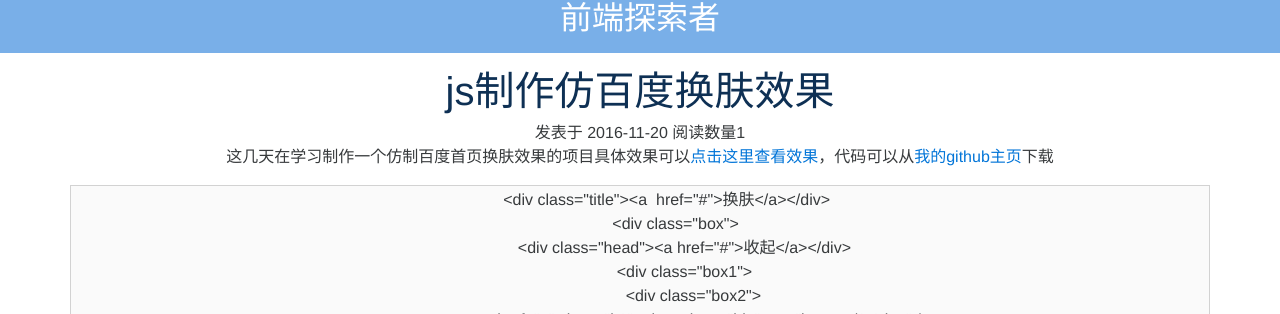
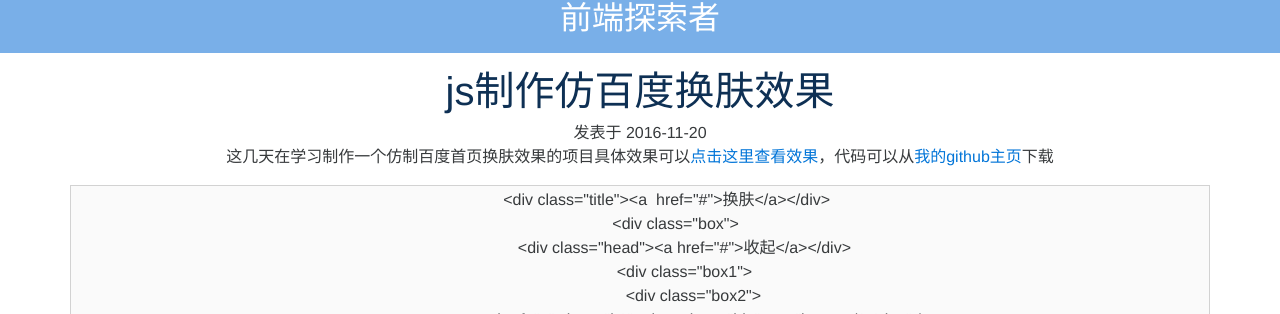
Before and after one commit to AustinCQ/AustinCQ.github.io, a Jekyll site: the page built from 2016/11/20/index.html, in a window 1280 px wide. Shown: the part 533-847 px from the top of the page. Built offline with Jekyll 4.4.1, drawn with Linux system fonts in a browser that asks for light colours; nearby versions of some CDN libraries; comment, search, counter and statistics services are not loaded.

Commit message:
Update min.html

```diff
--- a/_includes/min.html
+++ b/_includes/min.html
@@ -7,57 +7,6 @@
             <time itemprop="dateCreated" datetime="2016-11-20" content="2016-11-20">
                 2016-11-20
             </time>
-          <script language=JavaScript>
-            <!--
-            var caution = false;
-            function setCookie(name, value, expires, path, domain, secure) {
-                var curCookie = name + "=" + escape(value) +
-                        ((expires) ? "; expires=" + expires.toGMTString() : "") +
-                        ((path) ? "; path=" + path : "") +
-                        ((domain) ? "; domain=" + domain : "") +
-                        ((secure) ? "; secure" : "");
-                if (!caution || (name + "=" + escape(value)).length <= 4000)
-                    document.cookie = curCookie;
-                else
-                if (confirm("Cookie exceeds 4KB and will be cut!"))
-                    document.cookie = curCookie
-            }
-            function getCookie(name) {
-                var prefix = name + "=";
-                var cookieStartIndex = document.cookie.indexOf(prefix);
-                if (cookieStartIndex == -1)
-                    return null;
-                var cookieEndIndex = document.cookie.indexOf(";", cookieStartIndex + prefix.length);
-                if (cookieEndIndex == -1)
-                    cookieEndIndex = document.cookie.length;
-                return unescape(document.cookie.substring(cookieStartIndex + prefix.length, cookieEndIndex))
-            }
-            function deleteCookie(name, path, domain) {
-                if (getCookie(name)) {
-                    document.cookie = name + "=" +
-                            ((path) ? "; path=" + path : "") +
-                            ((domain) ? "; domain=" + domain : "") +
-                            "; expires=Thu, 01-Jan-70 00:00:01 GMT"
-                }
-            }
-            function fixDate(date) {
-                var base = new Date(0);
-                var skew = base.getTime();
-                if (skew > 0)
-                    date.setTime(date.getTime() - skew)
-            }
-            var now = new Date();
-            fixDate(now);
-            now.setTime(now.getTime() + 365 * 24 * 60 * 60 * 1000);
-            var visits = getCookie("counter");
-            if (!visits)
-                visits = 1;
-            else
-                visits = parseInt(visits) + 1;
-            setCookie("counter", visits, now);
-            document.write("阅读数量" + visits );
-            // -->
-        </script>
     </div>
         <div class="article-body">
             <p>这几天在学习制作一个仿制百度首页换肤效果的项目具体效果可以<span><a href="http://huangdaxing.top/2016/11/demo/" itemprop="url">点击这里查看效果</a>，</span>代码可以从<span><a href="https://github.com/AustinCQ">我的github主页</a>下载</span></p>
@@ -110,7 +59,7 @@
           </textarea></p>
 <p>上面代码是html部分,下面是css的</p>
             <p>
-                <textarea disabled="disabled" class="col-sm-12 col-md-12">
+                <textarea disabled="disabled" class="col-xs-12 col-sm-12 col-md-12">
                     *{margin: 0;padding: 0}
                     .title{background-color: rgba(100,121,148,0.7);width: 100%}
                     .title a{color: #fff;font-size: 18px;text-decoration: none;margin-top: 30px;margin-left: 18%;}
@@ -137,7 +86,7 @@
                 </textarea>
             </p>
             <p>js部分</p>
-            <p><textarea disabled="disabled" class="col-sm-12 col-md-12">
+            <p><textarea disabled="disabled" class="col-xs-12 col-sm-12 col-md-12">
                 <script type="text/javascript" src="js/jquery-3.1.1.js"></script>
                 <script type="text/javascript">
                     $(".title").click(function(){
```
